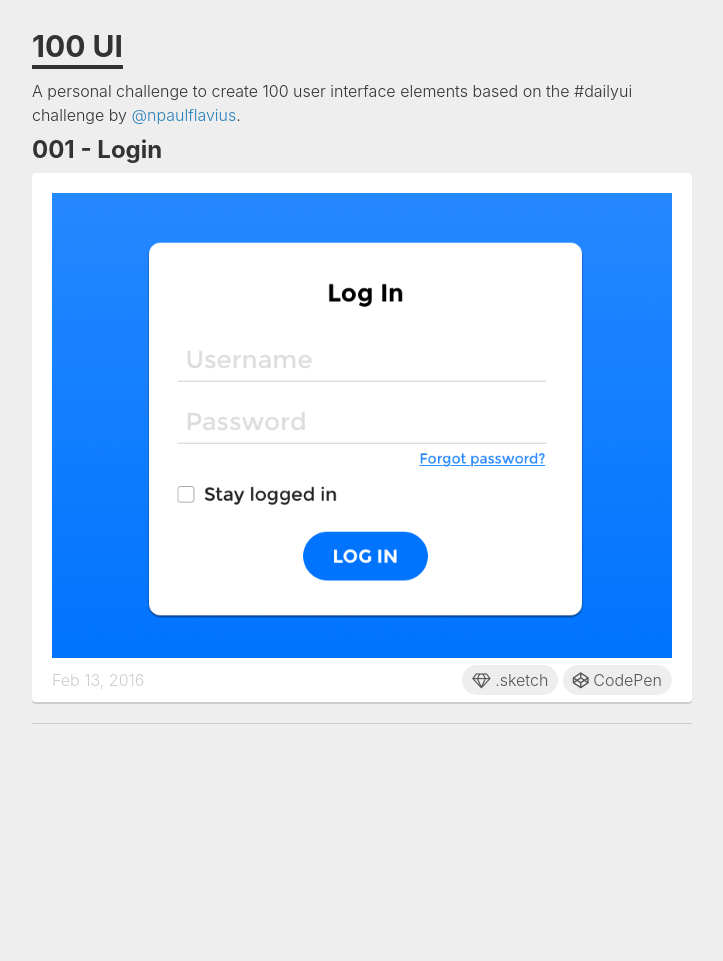
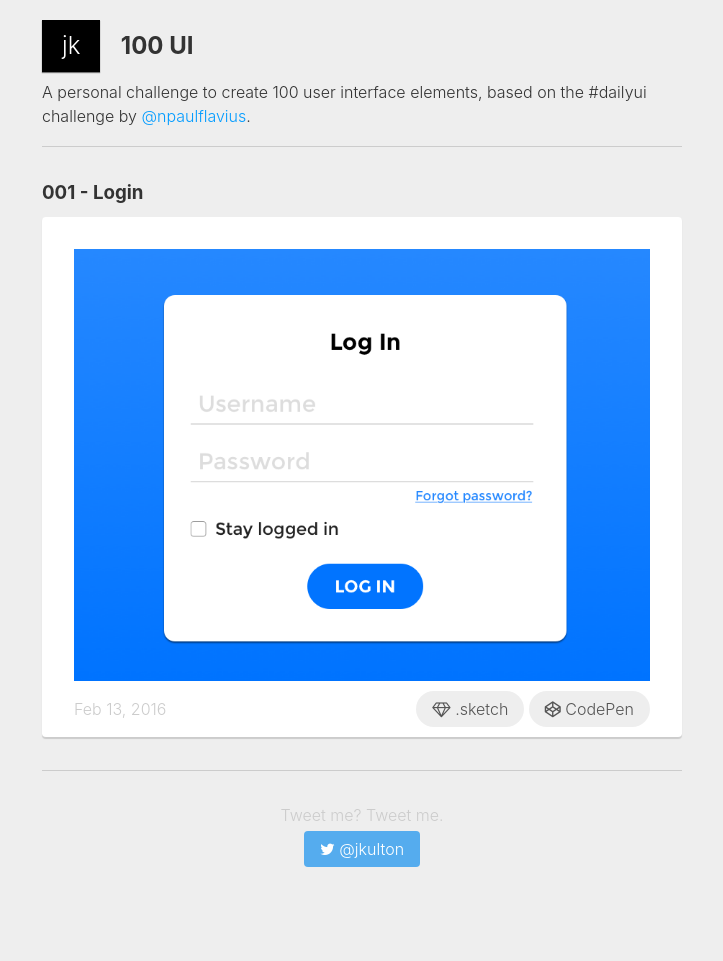
Before and after one commit to jkulton/jkulton.github.io, a Jekyll site: the page built from 100ui/index.html, in a window 1280 px wide. Shown: the whole page, without its empty margins (278-1001 px from the left). Built offline with Jekyll 4.4.1, drawn with Linux system fonts in a browser that asks for light colours; nearby versions of some CDN libraries; before the commit the page ends 900 px from its top, so only the background shows below that.

Commit message:
redesign

```diff
--- a/100ui/index.html
+++ b/100ui/index.html
@@ -2,8 +2,10 @@
 layout: default
 ---
 <div class="main">
-	<h2>100 UI</h2>
-	<p>A personal challenge to create 100 user interface elements based on the #dailyui challenge by <a href="https://twitter.com/npaulflavius">@npaulflavius</a>.</p>
+	<a href="http://jkulton.com/" class="logo">jk</a> <h2 class="title">100 UI</h2>
+	<div class="sub-header">
+		<p>A personal challenge to create 100 user interface elements, based on the #dailyui challenge by <a href="https://twitter.com/npaulflavius">@npaulflavius</a>.</p>
+	</div>
 
 	<div class="ui">
 		<h3>001 - Login</h3>
@@ -13,6 +15,11 @@ layout: default
 			<p><a href="https://dl.dropboxusercontent.com/u/2255645/100ui/001-login.sketch"><i class="fa fa-diamond"></i> .sketch</a>
 			<a href="http://codepen.io/jkulton/pen/vLbzwX" target="_blank"><i class="fa fa-codepen"></i> CodePen</a></p>
 		</div>
+	</div>
+
+	<div class="twitter">
+		<p>Tweet me? Tweet me.</p>
+		<a href="http://twitter.com/jkulton"><i class="fa fa-twitter"></i> @jkulton</a>
 	</div>
 
 	<style>
@@ -47,7 +54,7 @@ layout: default
 	}
 
 	.ui {
-		padding-bottom:2rem;
+		padding: 2rem 0;
 		border-bottom:1px solid #ccc;
 	}
 	.date {
@@ -56,6 +63,35 @@ layout: default
 		left:2rem;
 		bottom:0;
 	}
+
+	.twitter {
+		text-align:center;
+		margin:2rem 0;
+	}
+
+	.twitter p {
+		color:#ccc;
+	}
+
+	.twitter a {
+		color:#fff;
+		background:#55acee;
+		padding:.5rem 1rem;
+		border-radius:4px;
+	}
+
+	.twitter a:hover {
+		position:relative;
+		top:1px;
+		box-shadow:none;
+		border:0;
+	}
+	.sub-header {
+		border-bottom:1px solid #ccc;
+	}
+	.sub-header p {
+		padding:.5rem 0;
+	}
 	</style>
 
 </div>
--- a/_includes/head.html
+++ b/_includes/head.html
@@ -5,8 +5,6 @@
 
   <title>{% if page.title %}{{ page.title }}{% else %}{{ site.title }}{% endif %}</title>
   <meta name="description" content="{% if page.excerpt %}{{ page.excerpt | strip_html | strip_newlines | truncate: 160 }}{% else %}{{ site.description }}{% endif %}">
-
-  <link rel="stylesheet" href="https://maxcdn.bootstrapcdn.com/bootstrap/3.3.5/css/bootstrap.min.css">
   <link rel="stylesheet" href="{{ "/css/main.css" | prepend: site.baseurl }}">
   <link rel="canonical" href="{{ page.url | replace:'index.html','' | prepend: site.baseurl | prepend: site.url }}">
   <link rel="alternate" type="application/rss+xml" title="{{ site.title }}" href="{{ "/feed.xml" | prepend: site.baseurl | prepend: site.url }}" />
--- a/_sass/_base.scss
+++ b/_sass/_base.scss
@@ -29,22 +29,43 @@ body {
     -webkit-text-size-adjust: 100%;
 }
 
+.logo {
+    background: black;
+    display: inline-block;
+    padding: .5rem 1.25rem;
+    color: white;
+    font-size: 1.5rem;
+    box-shadow: 0 1px 1px 0 rgba(0,0,0,0.5);
+    &:hover {
+        color:white;
+        box-shadow:none;
+        border:0;
+    }
+}
+
 .main {
     padding:15px;
-    max-width:45em;
+    max-width:40em;
 
     h1,h2,h3,h4,h5 {
         font-weight: bold;
     }
 
-    h4,h2 {
-        border-bottom:4px solid $text-color;
-        display: inline-block;
-        padding-bottom:2px;
-        margin-top:1rem;
+    .title {
+        display:inline-block;
+        margin: 0;
+        padding: 0;
+        font-size: 1.5rem;
+        margin-left: 1rem;
     }
-    h4,h2 {
-        margin-bottom:1rem;
+    .container {
+        padding: 1rem;
+        border:1px solid #ccc;
+        margin:.5rem 0;
+
+        p, ul {
+            padding:0 .5rem;
+        }
     }
 }
 
@@ -63,7 +84,7 @@ body {
 }
 
 .hero {
-    margin-bottom:10px;
+    margin:.5rem 0;
     box-shadow:0 1px 1px 0 rgba(0,0,0,0.15);
 }
 
@@ -127,7 +148,7 @@ ul.projects {
 
     li {
         list-style-type: none;
-        margin-bottom:10px;
+        margin-bottom:5px;
 
         a {
             text-transform:uppercase;
@@ -178,14 +199,6 @@ ul.projects {
     font-family:'Open Sans';
     font-weight:bold;
     font-size:36px;
-}
-
-.container-fluid {
-    padding-left:75px;
-    padding-right:75px;
-    padding-top:50px;
-    margin-right:auto;
-    margin-left:auto;
 }
 
 
@@ -258,7 +271,8 @@ a {
     text-decoration: none;
 
     &:hover {
-        text-decoration:none;
+        //text-decoration:underline;
+        border-bottom:2px solid $brand-color;
     }
 }
 
@@ -390,7 +404,7 @@ pre {
         color:white;
     }
 
-    h4,h2 {
+    h4 {
         border-bottom:4px solid #fff;
     }
 
--- a/css/main.scss
+++ b/css/main.scss
@@ -12,8 +12,8 @@ $base-line-height: 1.5;
 $spacing-unit:     30px;
 
 $text-color:       #333;
-$background-color: #fff;
-$brand-color:      #2980b9;
+$background-color: #eee;
+$brand-color:      #009bff;
 $grey-color:       #828282;
 $grey-color-light: lighten($grey-color, 40%);
 $grey-color-dark:  darken($grey-color, 25%);
```
Also changed, not shown: index.html (+8 -3 lines).
